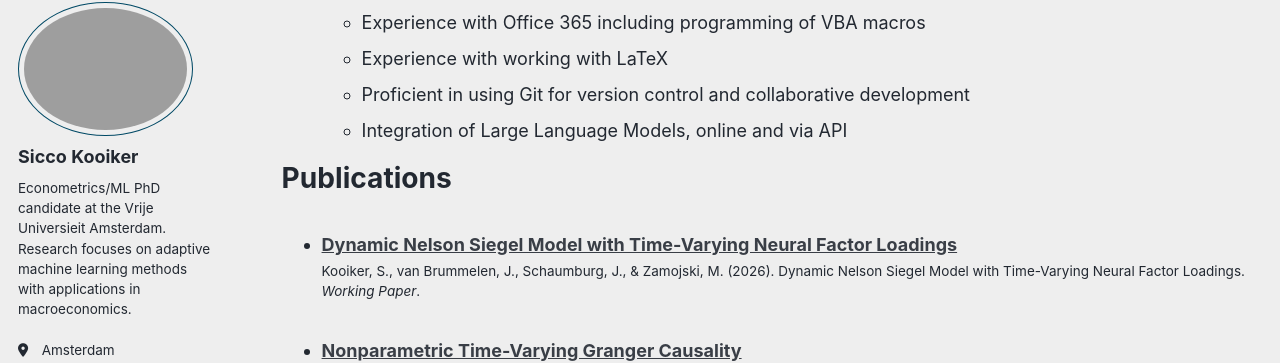
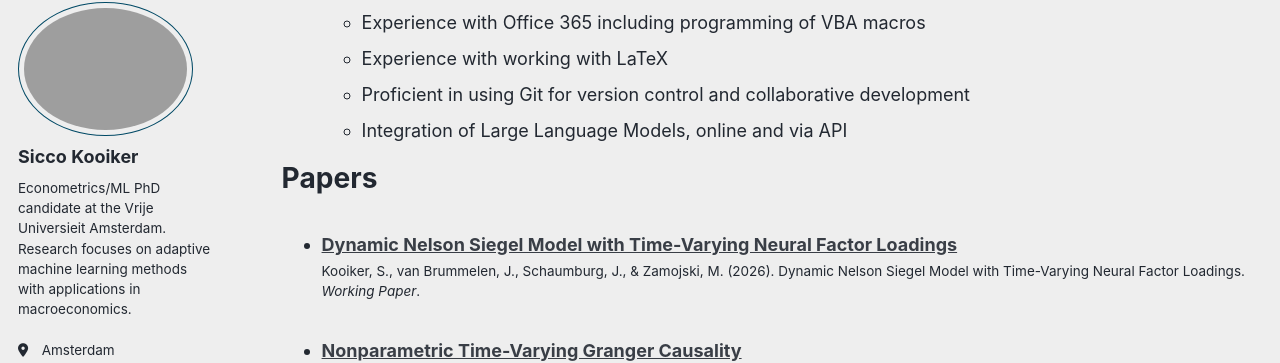
Before and after one commit to Sicco123/SiccoKooiker.github.io, a Jekyll site: the page built from _pages/cv.md, in a window 1280 px wide and 900 px high, scrolled down 1553 px. Shown: the part 99-462 px from the top of the window. Built offline with Jekyll 4.4.1, drawn with Linux system fonts in a browser that asks for light colours; some web fonts are replaced; a script bundle is joined from its source files by our own code; library files that are not in the unit come from our copies.

Commit message:
changed names to working paper

```diff
--- a/_data/navigation.yml
+++ b/_data/navigation.yml
@@ -9,7 +9,7 @@
 
 main:
   - title: "Papers"
-    url: /publications/
+    url: /papers/
 
   - title: "Conferences"
     url: /talks/
--- a/_includes/archive-single.html
+++ b/_includes/archive-single.html
@@ -41,7 +41,7 @@
         {% if post.collection == 'teaching' %}
           <p> {{ post.type }}, <i>{{ post.venue }}</i>, {{ post.date | default: "1900-01-01" | date: "%Y" }} </p>
         {% elsif post.collection == 'publications' %}
-          <p>Published in <i>{{ post.venue }}</i>, {{ post.date | default: "1900-01-01" | date: "%Y" }} </p>
+          <p><i>{{ post.venue }}</i>, {{ post.date | default: "1900-01-01" | date: "%Y" }} </p>
         {% elsif post.date %}
          <p class="page__date"><strong><i class="fa fa-fw fa-calendar" aria-hidden="true"></i> {{ site.data.ui-text[site.locale].date_label | default: "Published:" }}</strong> <time datetime="{{ post.date | default: "1900-01-01" | date_to_xmlschema }}">{{ post.date | default: "1900-01-01" | date: "%B %d, %Y" }}</time></p>
         {% endif %}
--- a/_pages/cv.md
+++ b/_pages/cv.md
@@ -62,7 +62,7 @@
   * Proficient in using Git for version control and collaborative development
   * Integration of Large Language Models, online and via API
 
-Publications
+Papers
 ======
   <ul>{% for post in site.publications reversed %}
     {% include archive-single-cv.html %}
--- a/_pages/publications.html
+++ b/_pages/publications.html
@@ -1,7 +1,7 @@
 ---
 layout: archive
 title: "Papers"
-permalink: /publications/
+permalink: /papers/
 author_profile: true
 ---
 
```
